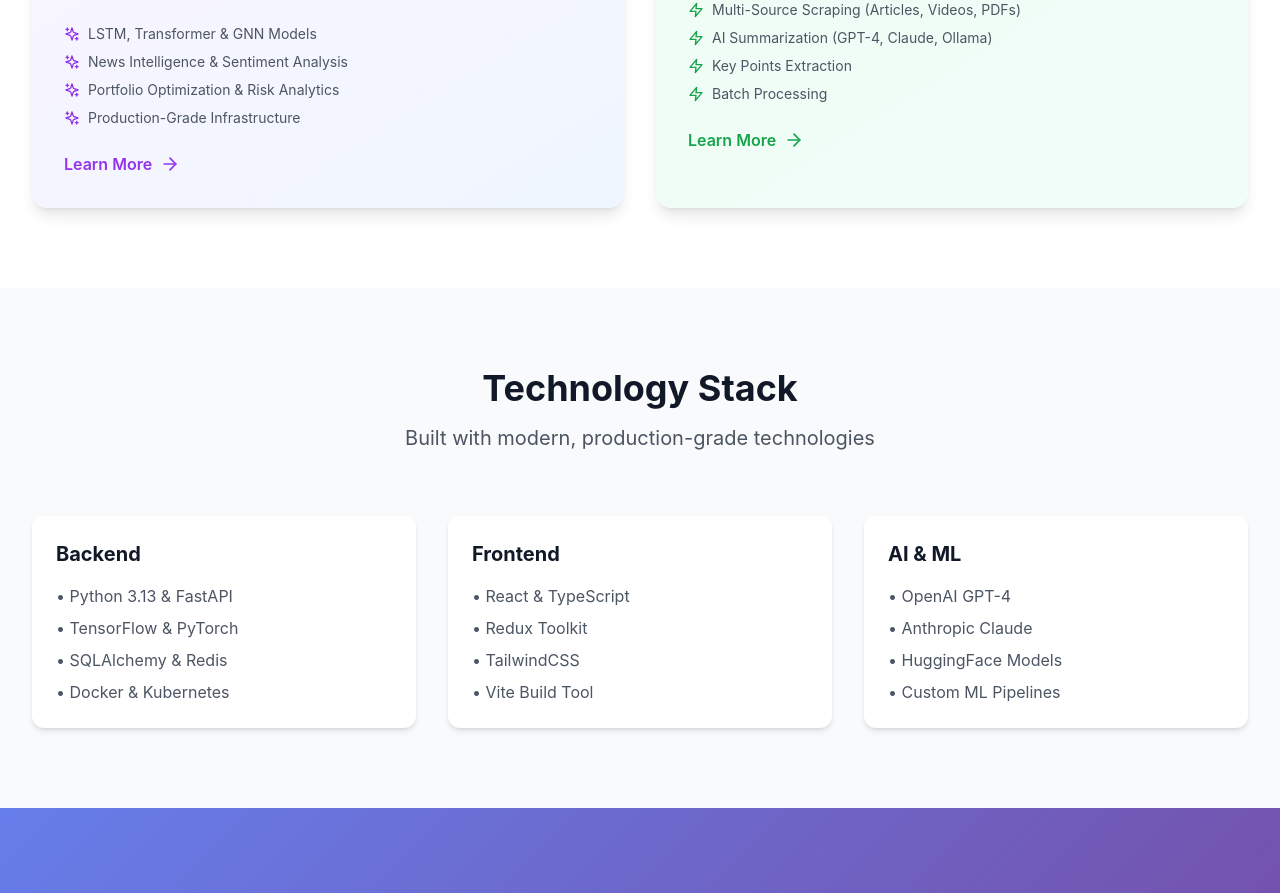
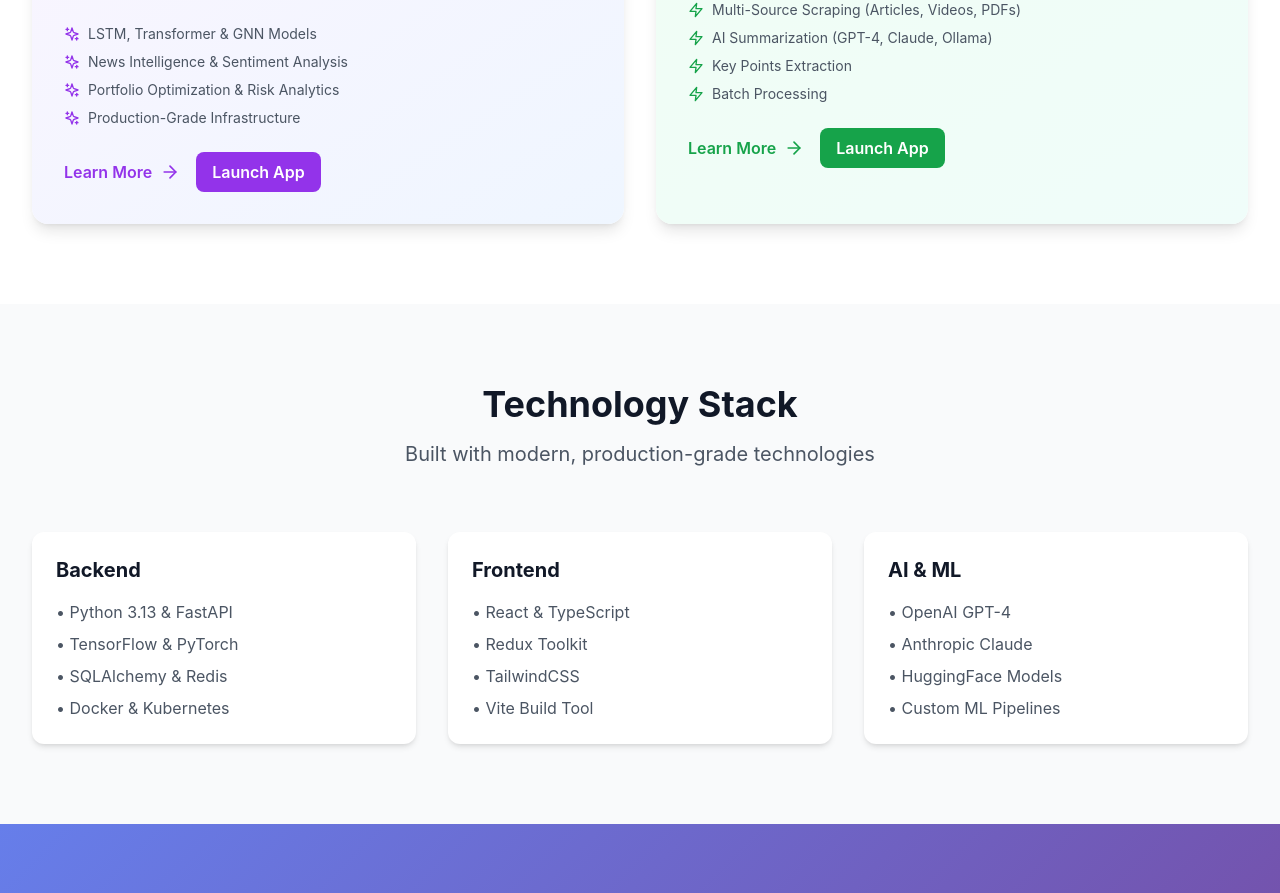
Before and after one commit to 54MUR-AI/RMG, a React (Vite) app: page / in a window 1280 px wide. Shown: the part 924-1817 px from the top of the page. Built offline with nearby package versions, Linux system fonts and the light colour scheme.

Commit message:
Add Render.com app links and iframe embeds for STONKS and Scraper

```diff
--- a/src/pages/Home.tsx
+++ b/src/pages/Home.tsx
@@ -81,6 +81,7 @@ export default function Home() {
                   <span>Production-Grade Infrastructure</span>
                 </div>
               </div>
+              <div className="flex gap-4">
                 <Link
                   to="/stonks"
                   className="inline-flex items-center text-purple-600 font-semibold hover:text-purple-700 transition"
@@ -88,6 +89,15 @@ export default function Home() {
                   Learn More
                   <ArrowRight className="ml-2" size={20} />
                 </Link>
+                <a
+                  href="https://stonks-app.onrender.com"
+                  target="_blank"
+                  rel="noopener noreferrer"
+                  className="inline-flex items-center px-4 py-2 bg-purple-600 text-white rounded-lg font-semibold hover:bg-purple-700 transition"
+                >
+                  Launch App
+                </a>
+              </div>
             </div>
 
             {/* Scraper Card */}
@@ -120,6 +130,7 @@ export default function Home() {
                   <span>Batch Processing</span>
                 </div>
               </div>
+              <div className="flex gap-4">
                 <Link
                   to="/scraper"
                   className="inline-flex items-center text-green-600 font-semibold hover:text-green-700 transition"
@@ -127,6 +138,15 @@ export default function Home() {
                   Learn More
                   <ArrowRight className="ml-2" size={20} />
                 </Link>
+                <a
+                  href="https://scraper-app.onrender.com"
+                  target="_blank"
+                  rel="noopener noreferrer"
+                  className="inline-flex items-center px-4 py-2 bg-green-600 text-white rounded-lg font-semibold hover:bg-green-700 transition"
+                >
+                  Launch App
+                </a>
+              </div>
             </div>
           </div>
         </div>
--- a/src/pages/ScraperPage.tsx
+++ b/src/pages/ScraperPage.tsx
@@ -16,10 +16,18 @@ export default function ScraperPage() {
           </p>
           <div className="mt-8 flex justify-center gap-4">
             <a
+              href="https://scraper-app.onrender.com"
+              target="_blank"
+              rel="noopener noreferrer"
+              className="inline-flex items-center px-6 py-3 bg-green-600 text-white rounded-lg font-semibold hover:bg-green-700 transition"
+            >
+              Launch App
+            </a>
+            <a
               href="https://github.com/54MUR-AI/scraper"
               target="_blank"
               rel="noopener noreferrer"
-              className="inline-flex items-center px-6 py-3 bg-green-600 text-white rounded-lg font-semibold hover:bg-green-700 transition"
+              className="inline-flex items-center px-6 py-3 border-2 border-green-600 text-green-600 rounded-lg font-semibold hover:bg-green-50 transition"
             >
               <Github className="mr-2" size={20} />
               View on GitHub
@@ -82,7 +90,7 @@ export default function ScraperPage() {
           </div>
         </div>
 
-        <div className="bg-white rounded-xl p-8 shadow-md">
+        <div className="bg-white rounded-xl p-8 shadow-md mb-12">
           <h2 className="text-3xl font-bold text-gray-900 mb-6">Usage Example</h2>
           <div className="bg-gray-900 rounded-lg p-6 overflow-x-auto">
             <pre className="text-green-400 text-sm">
@@ -97,6 +105,21 @@ python main.py scrape "https://example.com" --no-summary`}
             </pre>
           </div>
         </div>
+
+        <div className="bg-white rounded-xl p-8 shadow-lg">
+          <h2 className="text-3xl font-bold text-gray-900 mb-4">Live Application</h2>
+          <p className="text-gray-600 mb-6">
+            Try the Scraper web interface directly below. Note: First load may take ~30 seconds as the free tier spins up.
+          </p>
+          <div className="relative w-full" style={{ paddingBottom: '75%' }}>
+            <iframe
+              src="https://scraper-app.onrender.com"
+              className="absolute top-0 left-0 w-full h-full border-2 border-gray-200 rounded-lg"
+              title="Scraper Application"
+              allow="accelerometer; autoplay; clipboard-write; encrypted-media; gyroscope; picture-in-picture"
+            />
+          </div>
+        </div>
       </div>
     </div>
   )
--- a/src/pages/StonksPage.tsx
+++ b/src/pages/StonksPage.tsx
@@ -16,10 +16,18 @@ export default function StonksPage() {
           </p>
           <div className="mt-8 flex justify-center gap-4">
             <a
+              href="https://stonks-app.onrender.com"
+              target="_blank"
+              rel="noopener noreferrer"
+              className="inline-flex items-center px-6 py-3 bg-purple-600 text-white rounded-lg font-semibold hover:bg-purple-700 transition"
+            >
+              Launch App
+            </a>
+            <a
               href="https://github.com/54MUR-AI/stonks"
               target="_blank"
               rel="noopener noreferrer"
-              className="inline-flex items-center px-6 py-3 bg-purple-600 text-white rounded-lg font-semibold hover:bg-purple-700 transition"
+              className="inline-flex items-center px-6 py-3 border-2 border-purple-600 text-purple-600 rounded-lg font-semibold hover:bg-purple-50 transition"
             >
               <Github className="mr-2" size={20} />
               View on GitHub
@@ -77,7 +85,7 @@ export default function StonksPage() {
           </div>
         </div>
 
-        <div className="bg-gradient-to-br from-purple-50 to-blue-50 rounded-2xl p-8">
+        <div className="bg-gradient-to-br from-purple-50 to-blue-50 rounded-2xl p-8 mb-12">
           <h2 className="text-3xl font-bold text-gray-900 mb-6">Key Features</h2>
           <div className="grid md:grid-cols-3 gap-6">
             <div>
@@ -94,6 +102,21 @@ export default function StonksPage() {
             </div>
           </div>
         </div>
+
+        <div className="bg-white rounded-2xl p-8 shadow-lg">
+          <h2 className="text-3xl font-bold text-gray-900 mb-4">Live Application</h2>
+          <p className="text-gray-600 mb-6">
+            Interact with the STONKS platform directly below. Note: First load may take ~30 seconds as the free tier spins up.
+          </p>
+          <div className="relative w-full" style={{ paddingBottom: '75%' }}>
+            <iframe
+              src="https://stonks-app.onrender.com"
+              className="absolute top-0 left-0 w-full h-full border-2 border-gray-200 rounded-lg"
+              title="STONKS Application"
+              allow="accelerometer; autoplay; clipboard-write; encrypted-media; gyroscope; picture-in-picture"
+            />
+          </div>
+        </div>
       </div>
     </div>
   )
```
Lines whose indentation alone changed are shown as unchanged.
